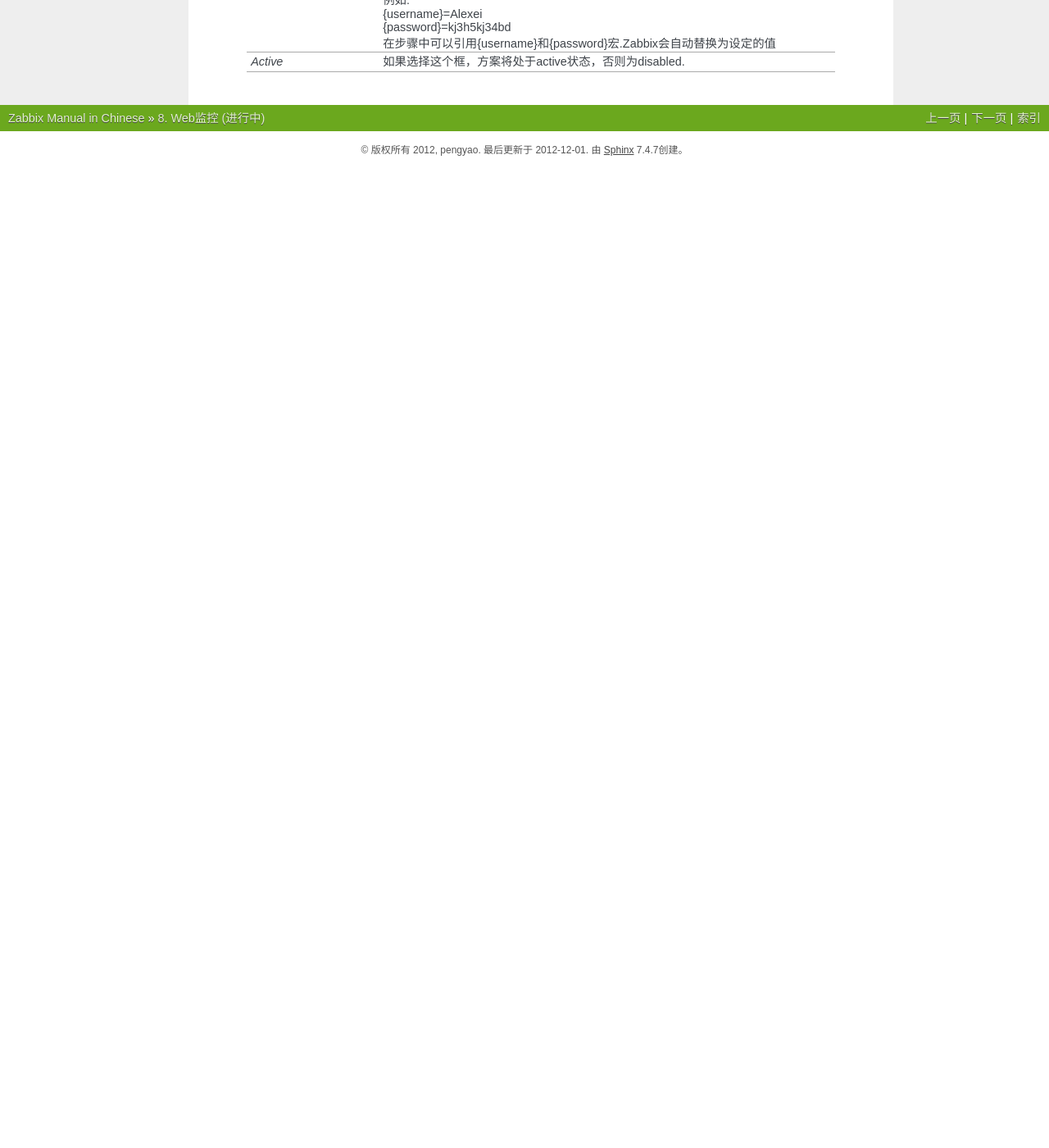
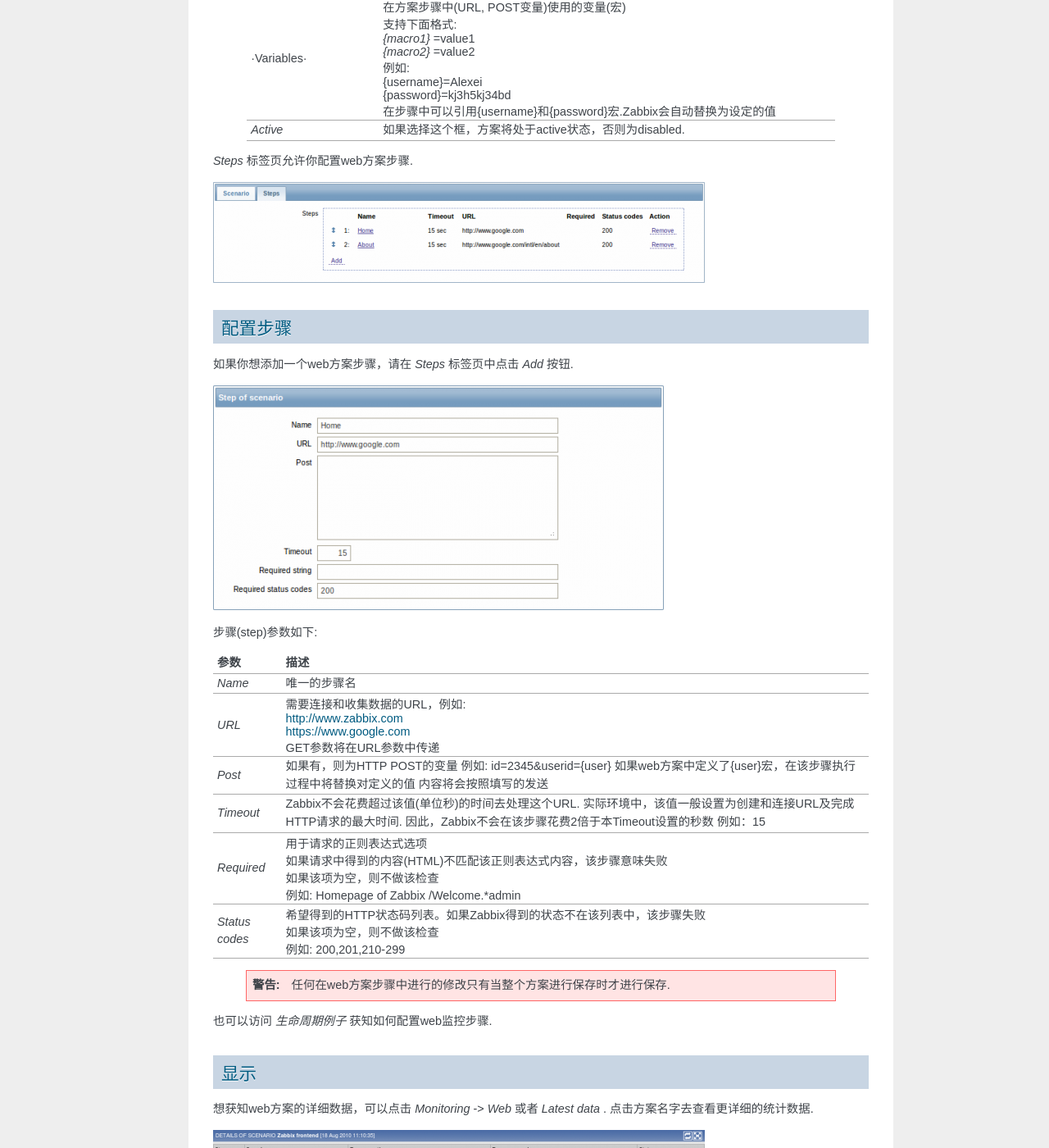
Before and after one commit to pengyao/Zabbix-manual-in-Chinese, a Sphinx documentation site: the page built from docs/web_monitoring/index.rst, in a window 1280 px wide and 1400 px high, scrolled down 1924 px. Shown: the whole window at 82% size. Built offline with Sphinx 7.4.7, drawn with Linux system fonts in a browser that asks for light colours; before the commit the page ends 2127 px from its top, so only the background shows below that; some of the changed text lies outside the part shown.

Commit message:
add web monitoring items section

```diff
--- a/docs/web_monitoring/index.rst
+++ b/docs/web_monitoring/index.rst
@@ -84,3 +90,62 @@ Zabbix Web监控支持HTTP和HTTPS. 在同一个Web方案中，zabbix支持跳
 +--------------------------+-----------------------------------------------------------------------------+
 |`Active`                  |如果选择这个框，方案将处于active状态，否则为disabled.                        |
 +--------------------------+-----------------------------------------------------------------------------+
+
+*Steps* 标签页允许你配置web方案步骤.
+
+.. image:: /_static/images/scenario_2.png
+
+配置步骤
+--------------------
+
+如果你想添加一个web方案步骤，请在 `Steps` 标签页中点击 `Add` 按钮.
+
+.. image:: /_static/images/scenario_step.png
+
+步骤(step)参数如下:
+
++--------------------------+-----------------------------------------------------------------------------+
+| 参数                     | 描述                                                                        |
++==========================+=============================================================================+
+|`Name`                    | 唯一的步骤名                                                                |
++--------------------------+-----------------------------------------------------------------------------+
+|`URL`                     | | 需要连接和收集数据的URL，例如:                                            |
+|                          | | http://www.zabbix.com                                                     |
+|                          | | https://www.google.com                                                    |
+|                          | | GET参数将在URL参数中传递                                                  |
++--------------------------+-----------------------------------------------------------------------------+
+|`Post`                    | 如果有，则为HTTP POST的变量                                                 |
+|                          | 例如:                                                                       |
+|                          | id=2345&userid={user}                                                       |
+|                          | 如果web方案中定义了{user}宏，在该步骤执行过程中将替换对定义的值             |
+|                          | 内容将会按照填写的发送                                                      |
++--------------------------+-----------------------------------------------------------------------------+
+|`Timeout`                 | Zabbix不会花费超过该值(单位秒)的时间去处理这个URL.                          |
+|                          | 实际环境中，该值一般设置为创建和连接URL及完成HTTP请求的最大时间.            |
+|                          | 因此，Zabbix不会在该步骤花费2倍于本Timeout设置的秒数                        |
+|                          | 例如：15                                                                    |
++--------------------------+-----------------------------------------------------------------------------+
+|`Required`                | | 用于请求的正则表达式选项                                                  |
+|                          | | 如果请求中得到的内容(HTML)不匹配该正则表达式内容，该步骤意味失败          |
+|                          | | 如果该项为空，则不做该检查                                                |
+|                          | | 例如: Homepage of Zabbix /Welcome.*admin                                  |
++--------------------------+-----------------------------------------------------------------------------+
+|`Status codes`            | | 希望得到的HTTP状态码列表。如果Zabbix得到的状态不在该列表中，该步骤失败    |
+|                          | | 如果该项为空，则不做该检查                                                |
+|                          | | 例如: 200,201,210-299                                                     |
++--------------------------+-----------------------------------------------------------------------------+
+
+   .. warning::
+
+      任何在web方案步骤中进行的修改只有当整个方案进行保存时才进行保存.
+
+也可以访问 `生命周期例子` 获知如何配置web监控步骤.
+
+显示
+--------------------
+
+想获知web方案的详细数据，可以点击 `Monitoring` -> `Web` 或者 `Latest data` . 点击方案名字去查看更详细的统计数据.
+
+.. image:: /_static/images/monitoring_web_details.png
+
+web监控方案的预览情况可以访问 `Monitoring` -> `Dashboard` .
```
Also changed, not shown: other parts of docs/web_monitoring/index.rst (+6 -0 lines), docs/web_monitoring/items/index.rst (added, +87 -0 lines), docs/_static/images/monitoring_web_details.png (added), docs/_static/images/scenario_2.png (added), docs/_static/images/scenario_step.png (added), 14 other files.
